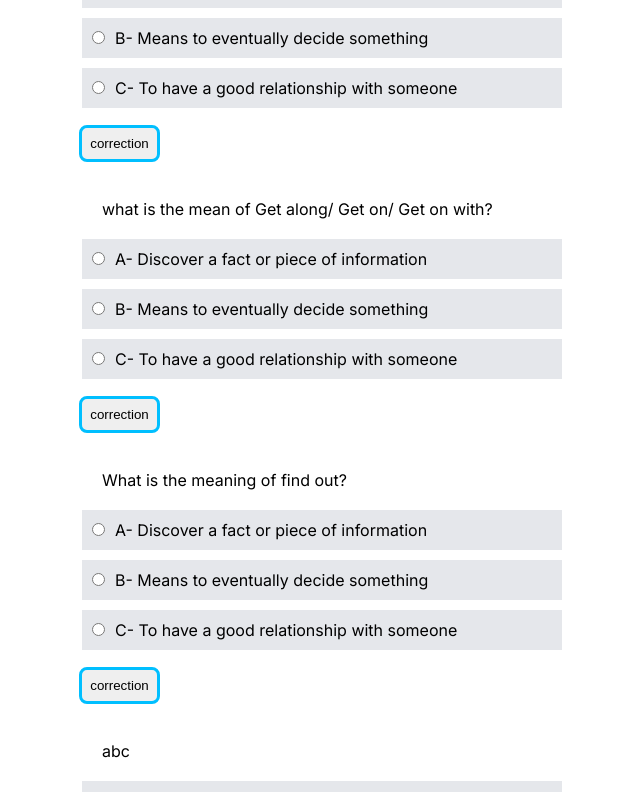
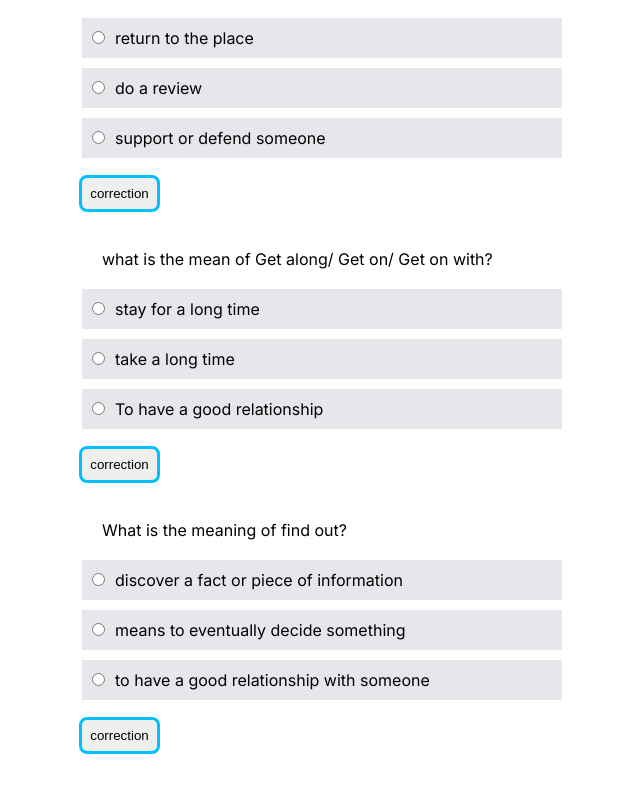
Before and after one commit to LuizGabrielGomes/project_react_english, a Next.js app: page / in a window 1280 px wide. Shown: the part 1263-2055 px from the top of the page, without its empty margins (318-958 px from the left). Built offline with nearby package versions, Linux system fonts and the light colour scheme.

Commit message:
refactoring questions

```diff
--- a/app/components/Questions/Questions.jsx
+++ b/app/components/Questions/Questions.jsx
@@ -1,43 +1,25 @@
 "use client"
-import { Fragment } from "react"
 import { data } from "../../staticData/data"
 
 export function Questions() {
 
-console.log(data)
-
-
-
-
-
     return (
         <>
-            <div class="question">
+        <div class="question">
 
-            <p>{data.map(item => {
+            <p>{data.map(object => {
                 return(
                     <>
-                        <div id="title" key={item.title} class="title">
-                            {item.title}
+                        <div id="title" key={object.title} class="title">
+                            {object.title}
                         </div>
 
-
-                        <div id="alternatives" class="alternatives">
+                        {object.alternatives.map(item => <div id="alternatives" key={item} class="alternatives">
                             <p class="paragraph" id="correct-1">
                                 <input type="radio" class="input-radio" name="question" />
-                                A- Discover a fact or piece of information
+                                {item}
                             </p>
-
-                            <p class="paragraph">
-                                <input type="radio" class="input-radio" name="question" />
-                                B- Means to eventually decide something
-
-                            </p>
-                            <p class="paragraph">
-                                <input type="radio" class="input-radio" name="question" />
-                                C- To have a good relationship with someone
-                            </p>
-                        </div>
+                        </div>)}
 
                         <div id="buttons" class="question-buttons">
                             {/* <button class="button">
@@ -53,11 +35,7 @@ console.log(data)
                     </>
                 )} )}
             </p>
-
-
-
-
-            </div>
+        </div>
         </>
     )
 }
--- a/app/staticData/data.js
+++ b/app/staticData/data.js
@@ -5,6 +5,7 @@ export const data = [
             "to Cancel something",
             "continue",
             "discover or learn",
+            "stop",
         ]
     },
     {
@@ -31,7 +32,4 @@ export const data = [
             "to have a good relationship with someone",
         ]
     },
-    {
-        title: "abc"
-    }
 ]
```
